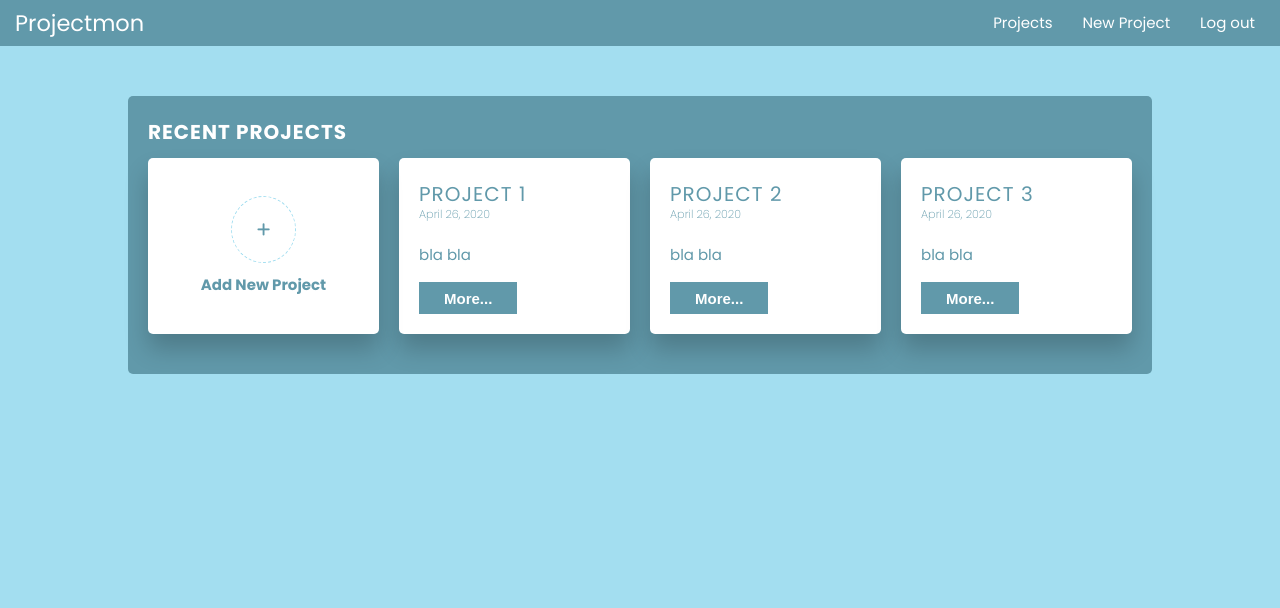
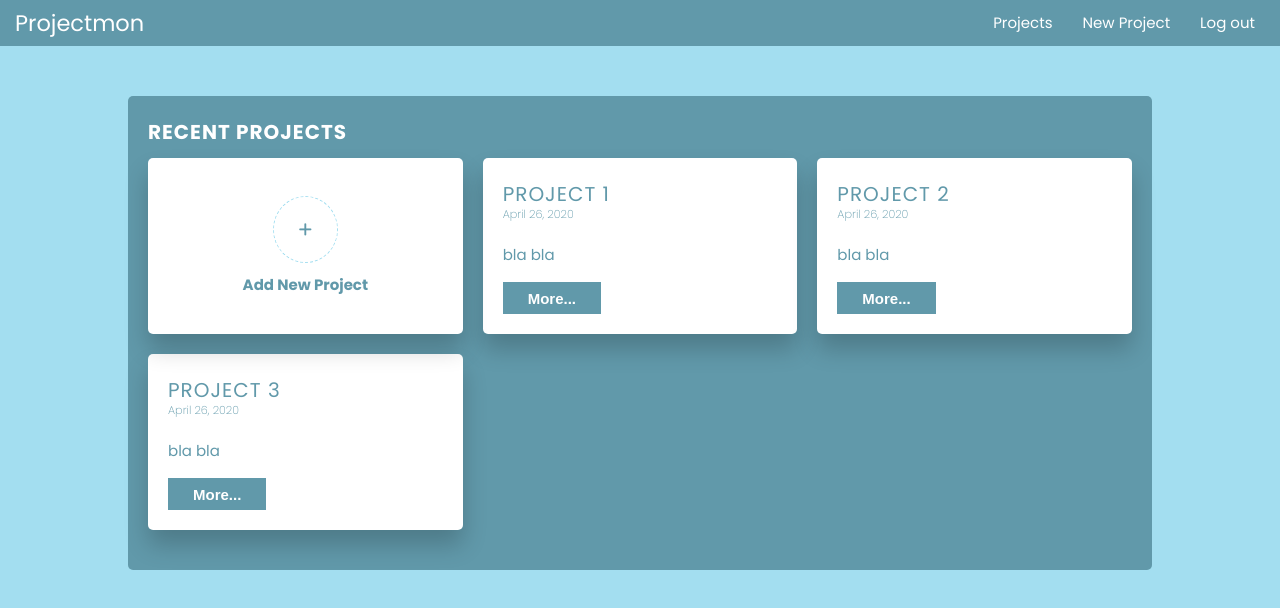
Before and after one commit to DorSarel/projectmon, a React (Create React App) app: page / in a window 1280 px wide. Shown: the top 608 px of the page. Built offline with nearby package versions, Linux system fonts and the light colour scheme.

Commit message:
Change class name form project-card to card

```diff
--- a/src/common.scss
+++ b/src/common.scss
@@ -9,7 +9,7 @@
   cursor: pointer;
 }
 
-.project-card {
+.card {
   background-color: #fff;
   border-radius: 5px;
   box-shadow: 0 1.5rem 2.5rem rgba(0, 0, 0, 0.2);
--- a/src/components/Dashboard/AddNewProject.js
+++ b/src/components/Dashboard/AddNewProject.js
@@ -2,7 +2,7 @@ import React from 'react';
 
 const AddNewProject = () => {
   return (
-    <div className='project-card new-project dashboard__grid-item'>
+    <div className='card new-project dashboard__grid-item'>
       <i className='fas fa-plus new-project__icon'></i>
       <p className='new-project__text'>add new project</p>
     </div>
--- a/src/components/Dashboard/style.scss
+++ b/src/components/Dashboard/style.scss
@@ -4,7 +4,7 @@
 //=====================
 .dashboard {
   display: grid;
-  grid-template-columns: repeat(4, 1fr);
+  grid-template-columns: repeat(6, 1fr);
 
   @media only screen and (min-width: $bp-small) {
     grid-column-gap: 2rem;
@@ -15,11 +15,11 @@
     color: var(--secondary-color);
 
     @media only screen and (min-width: $bp-small) {
-      grid-column: span 2;
+      grid-column: span 3;
     }
 
-    @media only screen and (min-width: $bp-large) {
-      grid-column: span 1;
+    @media only screen and (min-width: $bp-medium) {
+      grid-column: span 2;
     }
   }
 }
--- a/src/components/Projects/Project.js
+++ b/src/components/Projects/Project.js
@@ -3,7 +3,7 @@ import './style.scss';
 
 const Project = ({ project, layoutClass = '' }) => {
   return (
-    <div className={`project-card project ${layoutClass}`}>
+    <div className={`card project ${layoutClass}`}>
       <h3 className='project__title'>{project.title}</h3>
       <span className='project__date'>April 26, 2020</span>
       <p className='project__text'>{project.description}</p>
```
